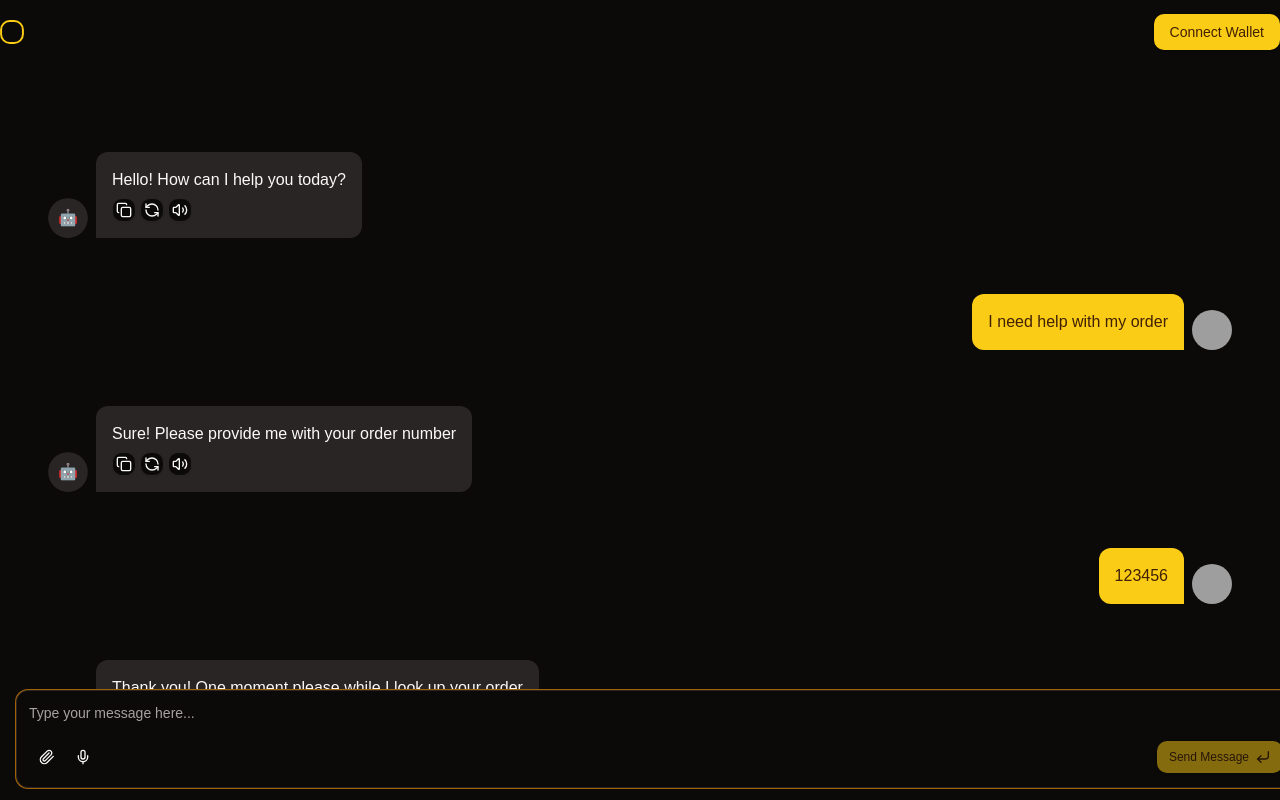
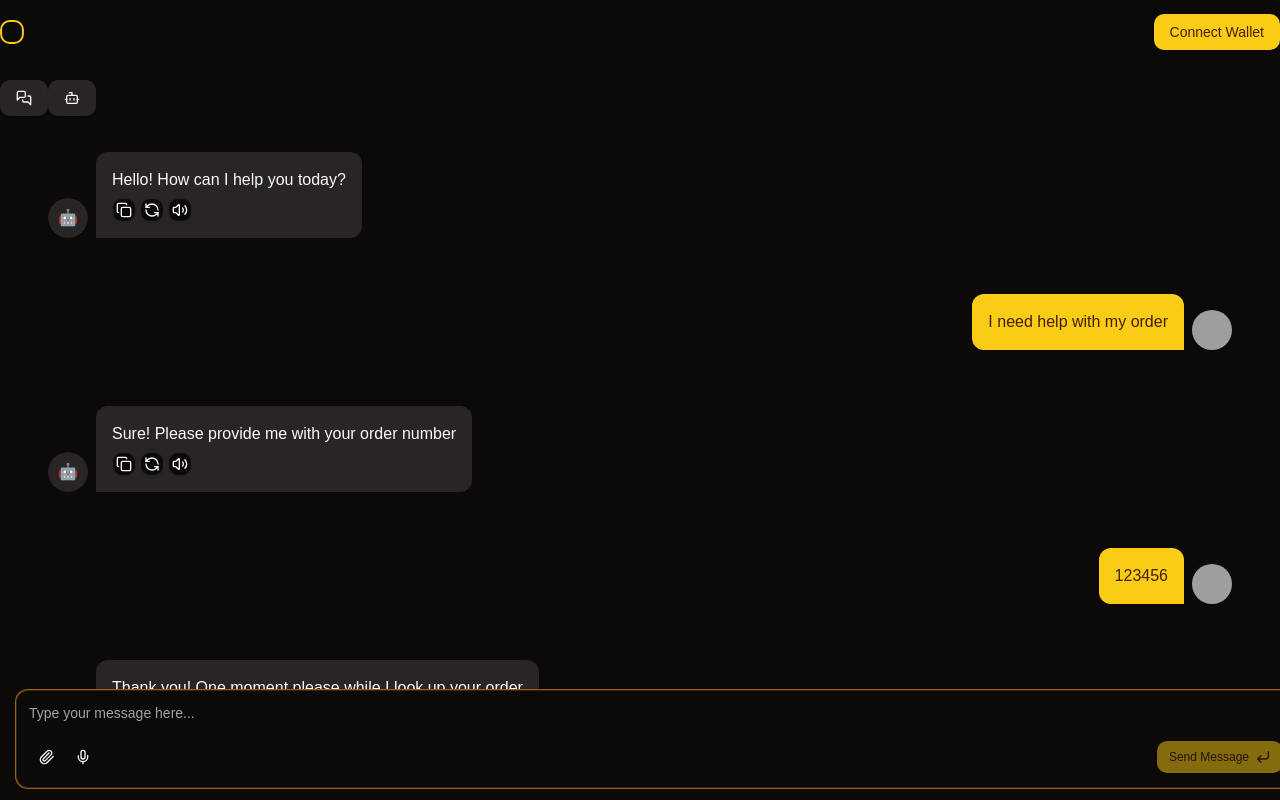
Before and after one commit to chann44/onchain-ai, a Next.js app in the folder app/: page /app/alpha-chat in a window 1280 px wide. Shown: the top 800 px of the page. Built offline with nearby package versions, Linux system fonts and the light colour scheme; grey boxes are pictures that could not be loaded.

Commit message:
feat: UI: history and polymarket chat sheet added

```diff
--- a/app/app/app/alpha-chat/page.tsx
+++ b/app/app/app/alpha-chat/page.tsx
@@ -1,5 +1,7 @@
 "use client";
 
+import { AgentChatHistory } from "@/components/agent/agent-chat-history-sheet";
+import { AgentPolymarketQs } from "@/components/agent/agent-polymarket-qs-sheet";
 import { Avatar, AvatarFallback, AvatarImage } from "@/components/ui/avatar";
 import { Button } from "@/components/ui/button";
 import {
@@ -116,6 +118,11 @@ export default function Page() {
     }, []);
 
     return (
+        <>
+            <div className="absolute top-20">
+                <AgentChatHistory />
+                <AgentPolymarketQs />
+            </div>
             <div className="h-full w-full">
                 <div className="relative flex h-full flex-col rounded-xl p-4 lg:col-span-2">
                     <ChatMessageList ref={messagesContainerRef}>
@@ -228,5 +235,7 @@ export default function Page() {
 
                 </div>
             </div>
+        </>
+
     );
 }
--- /dev/null
+++ b/app/components/agent/agent-chat-history-sheet.tsx
@@ -0,0 +1,32 @@
+'use client'
+
+import { useState } from "react";
+import { Button } from "../ui/button";
+import { Sheet, SheetContent, SheetTrigger } from "../ui/sheet";
+import { TooltipProvider, TooltipTrigger, TooltipContent, Tooltip } from "../ui/tooltip";
+import { LucideMessagesSquare } from "lucide-react";
+
+export function AgentChatHistory() {
+    const [open, setOpen] = useState(false)
+    return <Sheet open={open} onOpenChange={setOpen}>
+        <SheetTrigger asChild>
+            <TooltipProvider>
+                <Tooltip>
+                    <TooltipTrigger asChild>
+                        <Button onClick={() => setOpen(true)} size={open ? "icon" : "default"} variant={"secondary"}>
+                            <LucideMessagesSquare />
+                            {open && <span>History</span>}
+                        </Button>
+                    </TooltipTrigger>
+                    <TooltipContent>
+                        <p>Chat History</p>
+                    </TooltipContent>
+
+                </Tooltip >
+            </TooltipProvider>
+        </SheetTrigger>
+        <SheetContent>
+            CHAT History
+        </SheetContent>
+    </Sheet>
+}
--- /dev/null
+++ b/app/components/agent/agent-polymarket-qs-sheet.tsx
@@ -0,0 +1,33 @@
+'use client'
+
+import { useState } from "react";
+import { Button } from "../ui/button";
+import { Sheet, SheetContent, SheetTrigger } from "../ui/sheet";
+import { TooltipProvider, TooltipTrigger, TooltipContent, Tooltip } from "../ui/tooltip";
+import { LucideBot} from "lucide-react";
+
+export function AgentPolymarketQs() {
+    const [open, setOpen] = useState(false)
+    return <Sheet open={open} onOpenChange={setOpen}>
+        <SheetTrigger asChild>
+            <TooltipProvider>
+
+        <Tooltip>
+                <TooltipTrigger>
+                    <Button size={ open ? "icon" : "default"} variant={"secondary"}>
+                        <LucideBot/>
+                        {open && <span>Polymarket</span>}
+                    </Button>
+                </TooltipTrigger>
+                <TooltipContent>
+                    <p>Chat History</p>
+                </TooltipContent>
+
+            </Tooltip>
+            </TooltipProvider>
+        </SheetTrigger>
+        <SheetContent>
+            CHAT History
+        </SheetContent>
+    </Sheet>
+}
```
Lines whose indentation alone changed are shown as unchanged.
